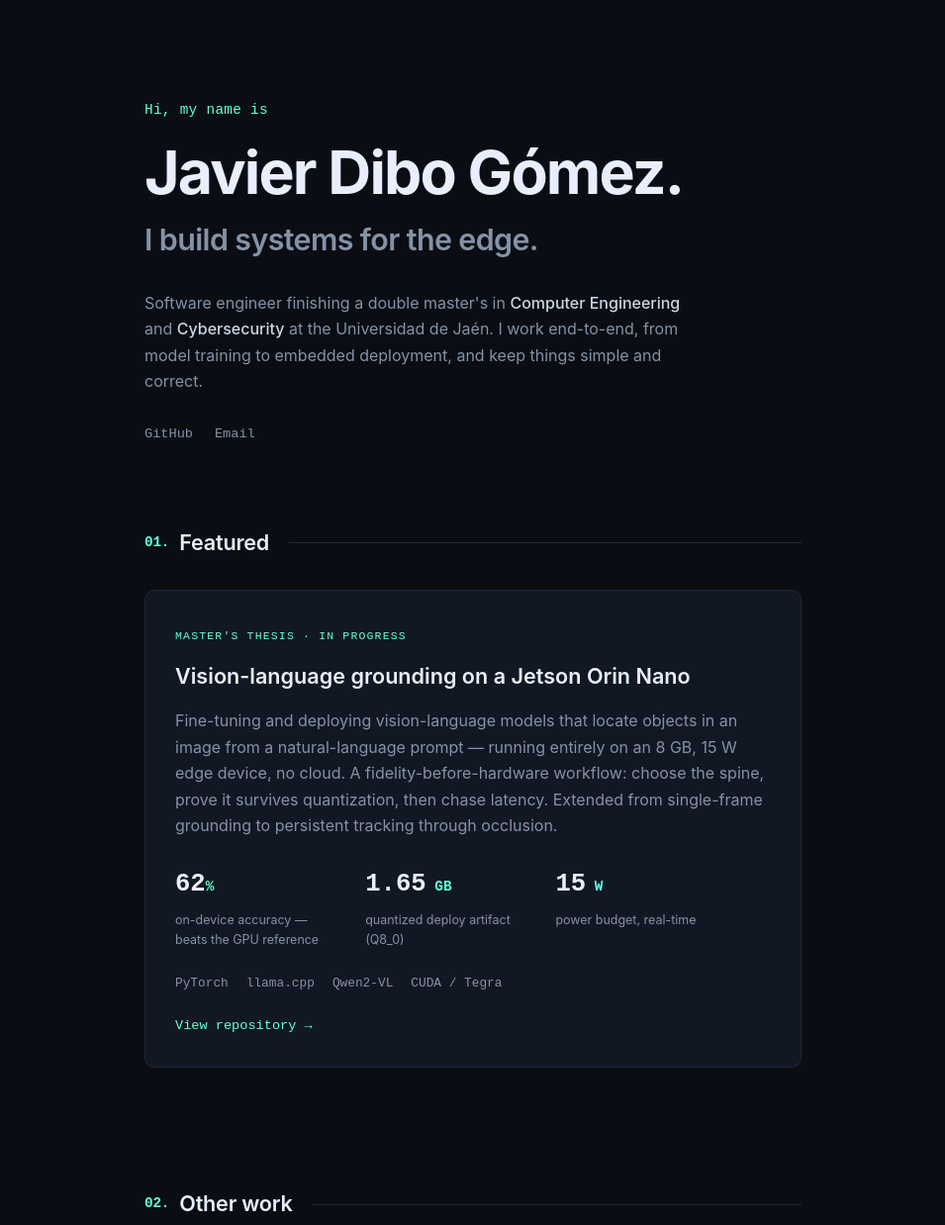
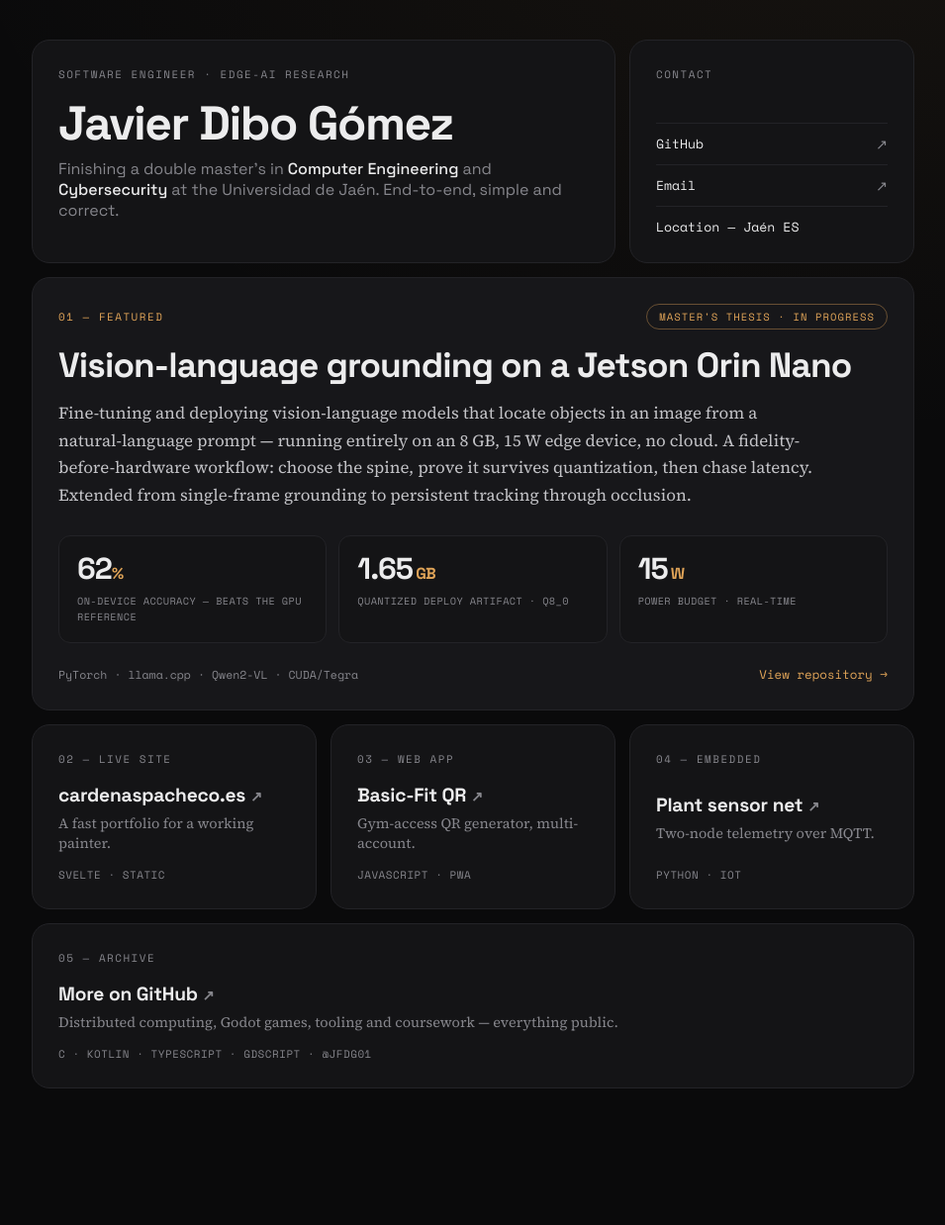
Before and after one commit to jfdg01/jfdg01.github.io, a plain HTML site: page v-dark.html in a window 1280 px wide. Shown: the top 1238 px of the page at 99% size, without its empty margins (162-1117 px from the left). After the commit the page ends 1170 px from the top, so only its background shows below. Drawn offline with nearby package versions, Linux system fonts and the light colour scheme.

Commit message:
Refine editorial with project fonts; replace terminal/dark with swiss + bento
Co-Authored-By: Claude Opus 4.8 <noreply@anthropic.com>
Claude-Session: https://claude.ai/code/session_01MjSDwgEQCfbUSNRfkHVWrB

```diff
--- a/v-dark.html
+++ b/v-dark.html
@@ -5,121 +5,152 @@
 <meta name="viewport" content="width=device-width, initial-scale=1">
 <title>Javier Dibo Gómez — Software Engineer</title>
 <meta name="description" content="Software engineer. Edge-AI research. MSc Computer Engineering + MSc Cybersecurity, Universidad de Jaén.">
+<link rel="preconnect" href="https://fonts.googleapis.com">
+<link rel="preconnect" href="https://fonts.gstatic.com" crossorigin>
+<link href="https://fonts.googleapis.com/css2?family=Source+Serif+4:opsz,wght@8..60,400&family=Space+Grotesk:wght@400;500;700&family=Space+Mono:wght@400;700&display=swap" rel="stylesheet">
 <style>
   :root {
-    --bg: #0a0e14;
-    --panel: #111823;
-    --fg: #cdd6e4;
-    --heading: #e8eefc;
-    --muted: #8592a6;
-    --line: #1e2836;
-    --accent: #64ffda;
-    --col: 720px;
+    --bg: #0a0a0b;
+    --card: #141416;
+    --card2: #17171a;
+    --fg: #ececed;
+    --muted: #86868c;
+    --line: #232327;
+    --accent: #e0a458;
+    --sans: "Space Grotesk", system-ui, sans-serif;
+    --serif: "Source Serif 4", Georgia, serif;
+    --mono: "Space Mono", ui-monospace, monospace;
   }
   * { box-sizing: border-box; }
   html { scroll-behavior: smooth; }
   body {
     margin: 0; background: var(--bg); color: var(--fg);
-    font: 16px/1.65 Inter, system-ui, -apple-system, Segoe UI, Roboto, sans-serif;
-    -webkit-font-smoothing: antialiased;
+    font-family: var(--sans); -webkit-font-smoothing: antialiased;
+    background-image: radial-gradient(120% 80% at 80% -10%, rgba(224,164,88,.06), transparent 60%);
   }
-  .mono { font-family: "SF Mono", ui-monospace, JetBrains Mono, Menlo, Consolas, monospace; }
-  ::selection { background: rgba(100,255,218,.2); }
+  ::selection { background: rgba(224,164,88,.25); }
   a { color: inherit; text-decoration: none; }
-  main { max-width: var(--col); margin: 0 auto; padding: 0 28px; }
+  .wrap { max-width: 940px; margin: 0 auto; padding: 40px 24px 70px; }
 
-  header { padding: 100px 0 20px; }
-  .hi { color: var(--accent); font-family: "SF Mono", ui-monospace, monospace; font-size: 0.9rem; letter-spacing: 0.02em; margin: 0 0 20px; }
-  h1 { color: var(--heading); font-size: clamp(2.6rem, 8vw, 3.8rem); font-weight: 700; letter-spacing: -0.03em; line-height: 1; margin: 0; }
-  .role { color: var(--muted); font-size: clamp(1.3rem, 5vw, 1.9rem); font-weight: 600; letter-spacing: -0.02em; margin: 12px 0 0; }
-  .lede { color: var(--muted); max-width: 34em; margin: 26px 0 0; }
-  .lede b { color: var(--fg); font-weight: 500; }
-  .socials { display: flex; gap: 22px; margin-top: 30px; }
-  .socials a { color: var(--muted); font-family: "SF Mono", ui-monospace, monospace; font-size: 0.85rem; transition: color .15s; }
-  .socials a:hover { color: var(--accent); }
+  .label { font-family: var(--mono); font-size: 0.68rem; letter-spacing: 0.14em; text-transform: uppercase; color: var(--muted); }
+  .accent { color: var(--accent); }
 
-  section { padding: 60px 0; }
-  .num { color: var(--accent); font-family: "SF Mono", ui-monospace, monospace; font-size: 0.9rem; margin-right: 10px; }
-  h2 { display: flex; align-items: center; color: var(--heading); font-size: 1.35rem; font-weight: 600; letter-spacing: -0.01em; margin: 0 0 30px; }
-  h2::after { content: ""; flex: 1; height: 1px; background: var(--line); margin-left: 20px; }
+  .bento { display: grid; grid-template-columns: repeat(3, 1fr); gap: 14px; }
+  .card { background: var(--card); border: 1px solid var(--line); border-radius: 18px; padding: 26px;
+    transition: border-color .2s, transform .2s; }
+  a.card:hover { border-color: rgba(224,164,88,.5); transform: translateY(-3px); }
 
-  .featured {
-    background: var(--panel); border: 1px solid var(--line); border-radius: 10px;
-    padding: 30px; transition: transform .2s, border-color .2s;
+  .span2 { grid-column: span 2; }
+  .span3 { grid-column: span 3; }
+
+  /* identity */
+  .id { display: flex; flex-direction: column; justify-content: space-between; min-height: 220px; }
+  .id h1 { font-weight: 700; font-size: clamp(2rem, 6vw, 3rem); letter-spacing: -0.03em; line-height: 0.98; margin: 18px 0 0; }
+  .id .role { color: var(--muted); margin-top: 12px; font-size: 1rem; }
+  .id .role b { color: var(--fg); font-weight: 500; }
+
+  .contact { display: flex; flex-direction: column; justify-content: space-between; }
+  .contact .links { display: flex; flex-direction: column; gap: 10px; margin-top: 20px; }
+  .contact .links a { font-family: var(--mono); font-size: 0.82rem; color: var(--fg); display: flex; justify-content: space-between;
+    border-top: 1px solid var(--line); padding-top: 10px; transition: color .15s; }
+  .contact .links a:hover { color: var(--accent); }
+
+  /* thesis */
+  .thesis { background: var(--card2); }
+  .thesis .top { display: flex; align-items: center; justify-content: space-between; gap: 12px; }
+  .thesis .badge { font-family: var(--mono); font-size: 0.66rem; letter-spacing: 0.1em; text-transform: uppercase;
+    color: var(--accent); border: 1px solid rgba(224,164,88,.4); border-radius: 20px; padding: 4px 12px; }
+  .thesis h2 { font-weight: 700; font-size: clamp(1.6rem, 4vw, 2.2rem); letter-spacing: -0.025em; line-height: 1.05; margin: 18px 0 0; }
+  .thesis p { font-family: var(--serif); color: #c3c3c7; font-size: 1.05rem; line-height: 1.65; margin: 16px 0 0; max-width: 46em; }
+  .stats { display: grid; grid-template-columns: repeat(3, 1fr); gap: 12px; margin-top: 26px; }
+  .stats .cell { background: var(--card); border: 1px solid var(--line); border-radius: 12px; padding: 18px; }
+  .stats .n { font-weight: 700; font-size: 1.9rem; letter-spacing: -0.03em; line-height: 1; }
+  .stats .n small { color: var(--accent); font-size: 1rem; }
+  .stats .l { font-family: var(--mono); font-size: 0.64rem; text-transform: uppercase; letter-spacing: 0.04em; color: var(--muted); margin-top: 10px; line-height: 1.5; }
+  .thesis .foot { display: flex; align-items: center; justify-content: space-between; margin-top: 22px; flex-wrap: wrap; gap: 10px; }
+  .thesis .tags { font-family: var(--mono); font-size: 0.72rem; color: var(--muted); }
+  .thesis .repo { font-family: var(--mono); font-size: 0.78rem; color: var(--accent); }
+  @media (max-width: 620px) { .stats { grid-template-columns: 1fr; } }
+
+  /* project cards */
+  .proj { display: flex; flex-direction: column; justify-content: space-between; min-height: 150px; }
+  .proj h3 { font-weight: 600; font-size: 1.2rem; letter-spacing: -0.01em; margin: 16px 0 6px; }
+  .proj p { color: var(--muted); font-size: 0.9rem; margin: 0; font-family: var(--serif); }
+  .proj .stack { font-family: var(--mono); font-size: 0.68rem; text-transform: uppercase; letter-spacing: 0.05em; color: var(--muted); margin-top: 14px; }
+  .arrow { color: var(--muted); font-size: 0.9rem; }
+  a.card:hover .arrow { color: var(--accent); }
+
+  @media (max-width: 620px) {
+    .bento { grid-template-columns: 1fr; }
+    .span2, .span3 { grid-column: span 1; }
   }
-  .featured:hover { border-color: rgba(100,255,218,.4); transform: translateY(-3px); }
-  .featured .badge { color: var(--accent); font-family: "SF Mono", ui-monospace, monospace; font-size: 0.72rem; letter-spacing: 0.1em; text-transform: uppercase; }
-  .featured h3 { color: var(--heading); font-size: 1.35rem; font-weight: 600; margin: 12px 0 0; }
-  .featured p { color: var(--muted); margin: 14px 0 0; max-width: 46em; }
-  .stats { display: flex; flex-wrap: wrap; gap: 30px; margin: 26px 0 4px; }
-  .stats .n { color: var(--heading); font-size: 1.6rem; font-weight: 700; font-family: "SF Mono", ui-monospace, monospace; }
-  .stats .n small { color: var(--accent); font-size: 0.9rem; }
-  .stats .l { color: var(--muted); font-size: 0.78rem; margin-top: 4px; max-width: 13em; }
-  .tags { display: flex; flex-wrap: wrap; gap: 10px 18px; margin-top: 22px; }
-  .tags span { color: var(--muted); font-family: "SF Mono", ui-monospace, monospace; font-size: 0.8rem; }
-  .featured .link { display: inline-block; margin-top: 22px; color: var(--accent); font-family: "SF Mono", ui-monospace, monospace; font-size: 0.85rem; }
-  .featured .link:hover { text-decoration: underline; }
-
-  .grid { display: grid; grid-template-columns: 1fr 1fr; gap: 16px; }
-  @media (max-width: 560px) { .grid { grid-template-columns: 1fr; } }
-  .card { background: var(--panel); border: 1px solid var(--line); border-radius: 10px; padding: 22px; transition: transform .2s, border-color .2s; }
-  .card:hover { border-color: rgba(100,255,218,.4); transform: translateY(-3px); }
-  .card h3 { color: var(--heading); font-size: 1.05rem; font-weight: 600; margin: 0 0 8px; }
-  .card p { color: var(--muted); font-size: 0.9rem; margin: 0 0 14px; }
-  .card .stack { color: var(--muted); font-family: "SF Mono", ui-monospace, monospace; font-size: 0.75rem; }
-
-  footer { padding: 40px 0 70px; text-align: center; color: var(--muted); font-family: "SF Mono", ui-monospace, monospace; font-size: 0.82rem; }
-  footer a { color: var(--muted); }
-  footer a:hover { color: var(--accent); }
 </style>
 </head>
 <body>
-<main>
-  <header>
-    <p class="hi">Hi, my name is</p>
-    <h1>Javier Dibo Gómez.</h1>
-    <p class="role">I build systems for the edge.</p>
-    <p class="lede">Software engineer finishing a double master's in <b>Computer Engineering</b> and
-      <b>Cybersecurity</b> at the Universidad de Jaén. I work end-to-end, from model training to embedded
-      deployment, and keep things simple and correct.</p>
-    <div class="socials">
-      <a href="https://github.com/jfdg01">GitHub</a>
-      <a href="mailto:javier.fco.dibo.gomez@gmail.com">Email</a>
+<div class="wrap">
+  <div class="bento">
+
+    <div class="card id span2">
+      <span class="label">Software engineer · edge-AI research</span>
+      <div>
+        <h1>Javier Dibo Gómez</h1>
+        <p class="role">Finishing a double master's in <b>Computer Engineering</b> and <b>Cybersecurity</b> at the Universidad de Jaén. End-to-end, simple and correct.</p>
+      </div>
     </div>
-  </header>
 
-  <section>
-    <h2><span class="num">01.</span> Featured</h2>
-    <div class="featured">
-      <span class="badge">Master's thesis · in progress</span>
-      <h3>Vision-language grounding on a Jetson Orin Nano</h3>
+    <div class="card contact">
+      <span class="label">Contact</span>
+      <div class="links">
+        <a href="https://github.com/jfdg01">GitHub <span class="arrow">↗</span></a>
+        <a href="mailto:javier.fco.dibo.gomez@gmail.com">Email <span class="arrow">↗</span></a>
+        <a href="https://cardenaspacheco.es">Location — Jaén ES</a>
+      </div>
+    </div>
+
+    <div class="card thesis span3">
+      <div class="top">
+        <span class="label accent">01 — Featured</span>
+        <span class="badge">Master's thesis · in progress</span>
+      </div>
+      <h2>Vision-language grounding on a Jetson Orin Nano</h2>
       <p>Fine-tuning and deploying vision-language models that locate objects in an image from a natural-language
         prompt — running entirely on an 8&nbsp;GB, 15&nbsp;W edge device, no cloud. A fidelity-before-hardware
         workflow: choose the spine, prove it survives quantization, then chase latency. Extended from single-frame
         grounding to persistent tracking through occlusion.</p>
       <div class="stats">
-        <div><div class="n">62<small>%</small></div><div class="l">on-device accuracy — beats the GPU reference</div></div>
-        <div><div class="n">1.65<small> GB</small></div><div class="l">quantized deploy artifact (Q8_0)</div></div>
-        <div><div class="n">15<small> W</small></div><div class="l">power budget, real-time</div></div>
+        <div class="cell"><div class="n">62<small>%</small></div><div class="l">On-device accuracy — beats the GPU reference</div></div>
+        <div class="cell"><div class="n">1.65<small> GB</small></div><div class="l">Quantized deploy artifact · Q8_0</div></div>
+        <div class="cell"><div class="n">15<small> W</small></div><div class="l">Power budget · real-time</div></div>
       </div>
-      <div class="tags"><span>PyTorch</span><span>llama.cpp</span><span>Qwen2-VL</span><span>CUDA / Tegra</span></div>
-      <a class="link" href="https://github.com/jfdg01/jetson">View repository →</a>
+      <div class="foot">
+        <span class="tags">PyTorch · llama.cpp · Qwen2-VL · CUDA/Tegra</span>
+        <a class="repo" href="https://github.com/jfdg01/jetson">View repository →</a>
+      </div>
     </div>
-  </section>
 
-  <section>
-    <h2><span class="num">02.</span> Other work</h2>
-    <div class="grid">
-      <a class="card" href="https://cardenaspacheco.es"><h3>cardenaspacheco.es ↗</h3><p>A fast portfolio site for a working painter.</p><div class="stack">Svelte · static</div></a>
-      <a class="card" href="https://github.com/jfdg01/basic-fit-qr"><h3>Basic-Fit QR ↗</h3><p>Gym-access QR generator — multi-account, installable.</p><div class="stack">JavaScript · PWA</div></a>
-      <a class="card" href="https://github.com/jfdg01/proyecto-seu-planta"><h3>Plant sensor network ↗</h3><p>Two-node embedded telemetry over MQTT.</p><div class="stack">Python · IoT</div></a>
-      <a class="card" href="https://github.com/jfdg01"><h3>More on GitHub ↗</h3><p>Distributed computing, Godot games, tooling.</p><div class="stack">C · Kotlin · TypeScript</div></a>
-    </div>
-  </section>
+    <a class="card proj" href="https://cardenaspacheco.es">
+      <span class="label">02 — Live site</span>
+      <div><h3>cardenaspacheco.es <span class="arrow">↗</span></h3><p>A fast portfolio for a working painter.</p></div>
+      <div class="stack">Svelte · static</div>
+    </a>
+    <a class="card proj" href="https://github.com/jfdg01/basic-fit-qr">
+      <span class="label">03 — Web app</span>
+      <div><h3>Basic-Fit QR <span class="arrow">↗</span></h3><p>Gym-access QR generator, multi-account.</p></div>
+      <div class="stack">JavaScript · PWA</div>
+    </a>
+    <a class="card proj" href="https://github.com/jfdg01/proyecto-seu-planta">
+      <span class="label">04 — Embedded</span>
+      <div><h3>Plant sensor net <span class="arrow">↗</span></h3><p>Two-node telemetry over MQTT.</p></div>
+      <div class="stack">Python · IoT</div>
+    </a>
 
-  <footer>
-    Built &amp; designed by Javier Dibo Gómez · <a href="mailto:javier.fco.dibo.gomez@gmail.com">get in touch</a>
-  </footer>
-</main>
+    <a class="card proj span3" href="https://github.com/jfdg01">
+      <span class="label">05 — Archive</span>
+      <div><h3>More on GitHub <span class="arrow">↗</span></h3><p>Distributed computing, Godot games, tooling and coursework — everything public.</p></div>
+      <div class="stack">C · Kotlin · TypeScript · GDScript · @jfdg01</div>
+    </a>
+
+  </div>
+</div>
 </body>
 </html>
```
Also changed, not shown: index.html (+3 -3 lines), v-editorial.html (+28 -27 lines), v-swiss.html (added, +145 -0 lines), v-terminal.html (deleted, +0 -106 lines).
